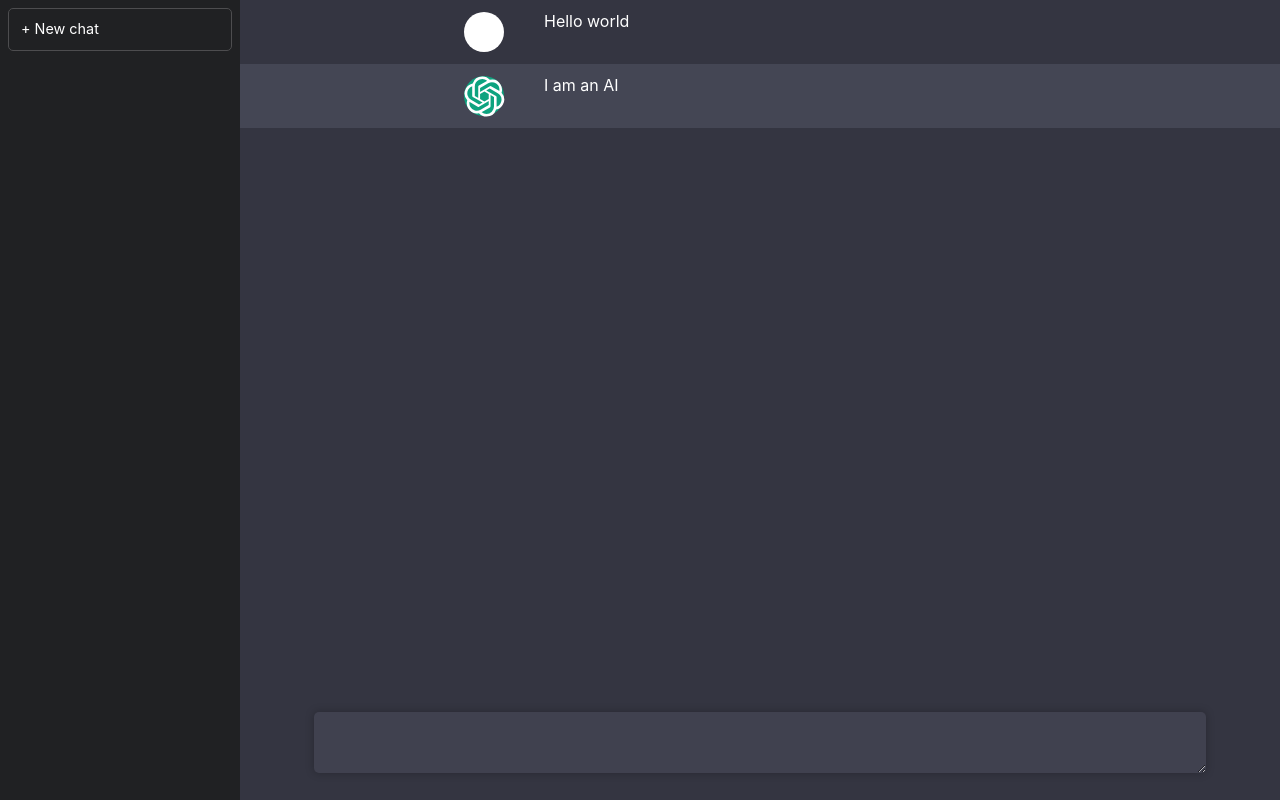
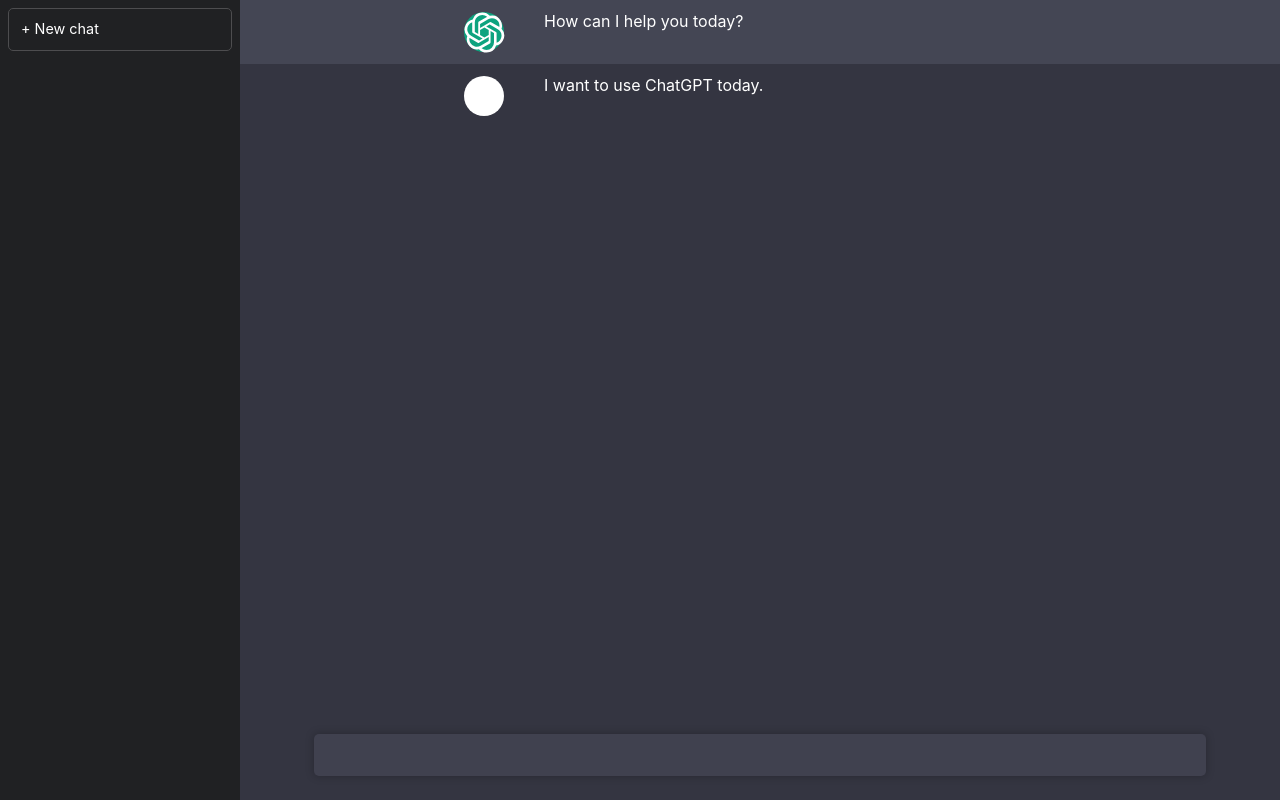
Before and after one commit to sov3333/openai-react-project, a React (Create React App) app in the folder client/: page / in a window 1280 px wide. Built offline with nearby package versions, Linux system fonts and the light colour scheme.

Commit message:
useState and clean up component

```diff
--- a/client/src/App.js
+++ b/client/src/App.js
@@ -1,7 +1,25 @@
 import './normal.css'; // https://necolas.github.io/normalize.css/8.0.1/normalize.css
 import './App.css';
+import { useState } from 'react';
 
 function App() {
+
+  const [input, setInput] = useState("");
+  const [chatLog, setChatLog] = useState([{
+    user: "gpt",
+    message: "How can I help you today?"
+  },{
+    user: "me",
+    message: "I want to use ChatGPT today."
+  }
+  ]);
+
+  const handleSubmit = async (e) => {
+    e.preventDefault();
+    setChatLog([...chatLog, { user: "me", message: `${input}` }]);
+    setInput("");
+  }
+
   return (
     <div className="App">
       <aside className="sidemenu">
@@ -12,20 +30,31 @@
       </aside>
       <section className="chatbox">
         <div className="chat-log">
-          <div className="chat-message">
-            <div className="chat-message-center">
-              <div className="avatar">
+          {chatLog.map((message, index) => (
+            <ChatMessage key={index} message={message} />
+          ))}
+        </div>
+        <div className="chat-input-holder">
+          <form onSubmit={handleSubmit}>
+            <input
+            rows="1"
+            value={input}
+            onChange={(e) => setInput(e.target.value)}
+            className="chat-input-textarea"></input>
+          </form>
+        </div>
 
-              </div>
-              <div className="message">
-                Hello world
-              </div>
-            </div>
-          </div>
-          <div className="chat-message chatgpt">
-            <div className="chat-message-center">
-              <div className="avatar chatgpt">
-                <svg
+      </section>
+    </div>
+  );
+}
+
+const ChatMessage = ({message}) => {
+  return (
+    <div className={`chat-message ${message.user === "gpt" && "chatgpt"}`}>
+      <div className="chat-message-center">
+        <div className={`avatar ${message.user === "gpt" && "chatgpt"}`}>
+          {message.user === "gpt" && <svg
                   width={41}
                   height={41}
                   fill="none"
@@ -37,21 +66,15 @@
                     d="M37.532 16.87a9.963 9.963 0 0 0-.856-8.184 10.078 10.078 0 0 0-10.855-4.835A9.964 9.964 0 0 0 18.306.5a10.079 10.079 0 0 0-9.614 6.977 9.967 9.967 0 0 0-6.664 4.834 10.08 10.08 0 0 0 1.24 11.817 9.965 9.965 0 0 0 .856 8.185 10.079 10.079 0 0 0 10.855 4.835 9.965 9.965 0 0 0 7.516 3.35 10.078 10.078 0 0 0 9.617-6.981 9.967 9.967 0 0 0 6.663-4.834 10.079 10.079 0 0 0-1.243-11.813ZM22.498 37.886a7.474 7.474 0 0 1-4.799-1.735c.061-.033.168-.091.237-.134l7.964-4.6a1.294 1.294 0 0 0 .655-1.134V19.054l3.366 1.944a.12.12 0 0 1 .066.092v9.299a7.505 7.505 0 0 1-7.49 7.496ZM6.392 31.006a7.471 7.471 0 0 1-.894-5.023c.06.036.162.099.237.141l7.964 4.6a1.297 1.297 0 0 0 1.308 0l9.724-5.614v3.888a.12.12 0 0 1-.048.103l-8.051 4.649a7.504 7.504 0 0 1-10.24-2.744ZM4.297 13.62A7.469 7.469 0 0 1 8.2 10.333c0 .068-.004.19-.004.274v9.201a1.294 1.294 0 0 0 .654 1.132l9.723 5.614-3.366 1.944a.12.12 0 0 1-.114.01L7.04 23.856a7.504 7.504 0 0 1-2.743-10.237Zm27.658 6.437-9.724-5.615 3.367-1.943a.121.121 0 0 1 .113-.01l8.052 4.648a7.498 7.498 0 0 1-1.158 13.528v-9.476a1.293 1.293 0 0 0-.65-1.132Zm3.35-5.043c-.059-.037-.162-.099-.236-.141l-7.965-4.6a1.298 1.298 0 0 0-1.308 0l-9.723 5.614v-3.888a.12.12 0 0 1 .048-.103l8.05-4.645a7.497 7.497 0 0 1 11.135 7.763Zm-21.063 6.929-3.367-1.944a.12.12 0 0 1-.065-.092v-9.299a7.497 7.497 0 0 1 12.293-5.756 6.94 6.94 0 0 0-.236.134l-7.965 4.6a1.294 1.294 0 0 0-.654 1.132l-.006 11.225Zm1.829-3.943 4.33-2.501 4.332 2.5v5l-4.331 2.5-4.331-2.5V18Z"
                     fill="currentColor"
                   />
-                </svg>
-              </div>
-              <div className="message">
-                I am an AI
-              </div>
-            </div>
-          </div>
+                </svg>}
+
         </div>
-        <div className="chat-input-holder">
-          <textarea className="chat-input-textarea"></textarea>
+        <div className="message">
+          {message.message}
         </div>
-
-      </section>
+      </div>
     </div>
-  );
+  )
 }
 
 export default App;
```
